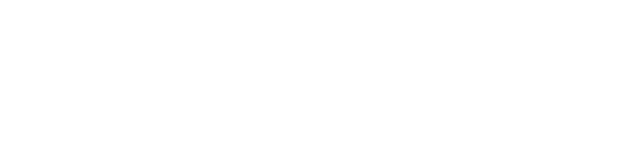
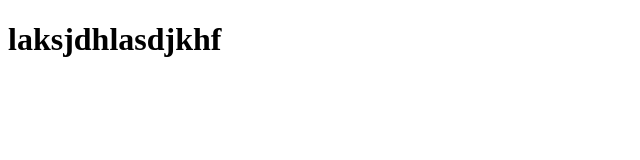
Before and after one commit to Marius-code-academy/test, a plain HTML site: page index.html in a window 1280 px wide. Shown: the whole page, without its empty margins (0-640 px from the left). Drawn offline with Linux system fonts and the light colour scheme.

Commit message:
s;dfklgj

```diff
--- a/index.html
+++ b/index.html
@@ -6,6 +6,6 @@
   <title>Document</title>
 </head>
 <body>
-
+  <h1>laksjdhlasdjkhf</h1>
 </body>
 </html>
```
